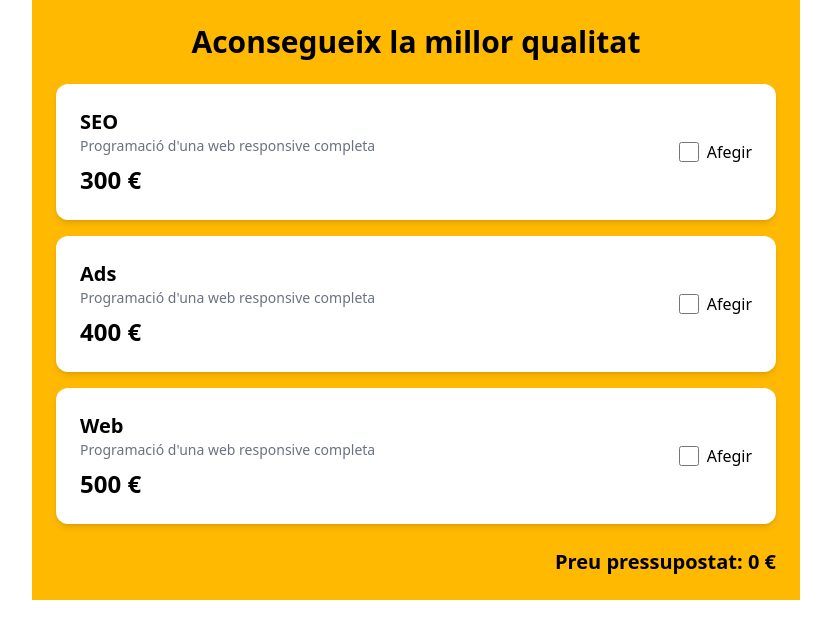
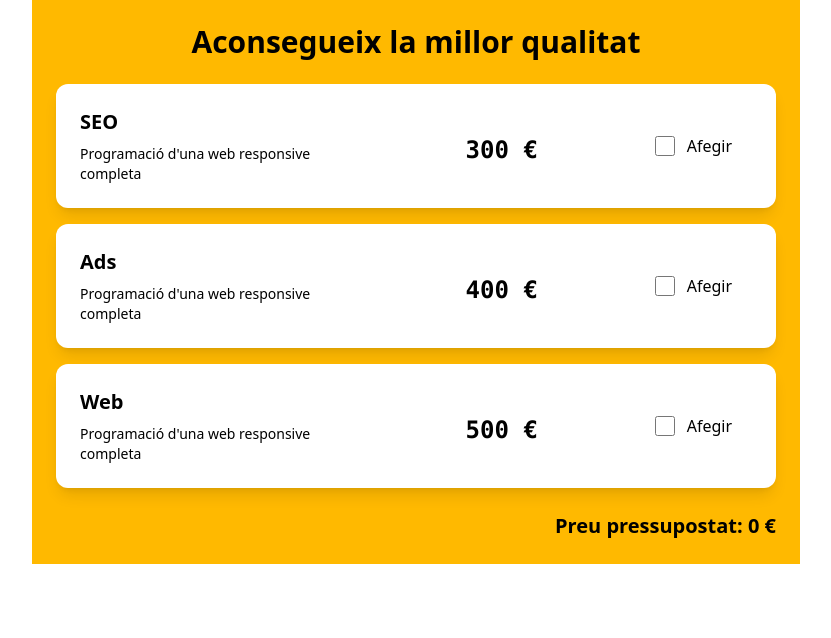
Before and after one commit to JlBestMc/S6.-Budget-Website, a React (Vite) app: page / in a window 1280 px wide. Shown: the top 638 px of the page, without its empty margins (224-1055 px from the left). Built offline with nearby package versions, Linux system fonts and the light colour scheme.

Commit message:
wip card component

```diff
--- a/src/features/cards/components/card.tsx
+++ b/src/features/cards/components/card.tsx
@@ -1,8 +1,7 @@
 import Checkbox from "./Checkbox";
 import type { Service } from "../types/services";
 
-
-interface CardProps{
+interface CardProps {
   service: Service;
   checked: boolean;
   onToggle: () => void;
@@ -11,14 +10,20 @@ interface CardProps{
 export default function Card({ service, checked, onToggle }: CardProps) {
   const { id, title, description, price } = service;
   return (
-       <div className="flex justify-between items-center p-6 rounded-xl shadow-md bg-white">
+    <div className="flex justify-between items-center p-6 rounded-xl shadow-lg bg-white">
+      <div className="w-2/5">
+        <h3 className="font-bold w-fit text-xl">{title}</h3>
+        <p className="text-sm pt-2">{description}</p>
+      </div>
       <div>
-        <h3 className="font-bold text-xl">{title}</h3>
-        <p className="text-sm text-gray-500">{description}</p>
-        <p className="text-2xl font-bold mt-2">{price} €</p>
+        <p className="text-2xl font-bold mt-2 font-mono">{price} €</p>
       </div>
-      <div className="flex items-center gap-2">
-        <Checkbox id={`check-${id}`} checked={checked} onCheckedChange={onToggle} />
+      <div className="flex items-center gap-3 pr-5">
+        <Checkbox
+          id={`check-${id}`}
+          checked={checked}
+          onCheckedChange={onToggle}
+        />
         <label htmlFor={`check-${id}`}>Afegir</label>
       </div>
     </div>
--- /dev/null
+++ b/tailwind.config.js
@@ -0,0 +1,9 @@
+module.exports = {
+  theme: {
+    extend: {
+      fontFamily: {
+        roboto: ["Roboto", "sans-serif"],
+      },
+    },
+  },
+};
```
